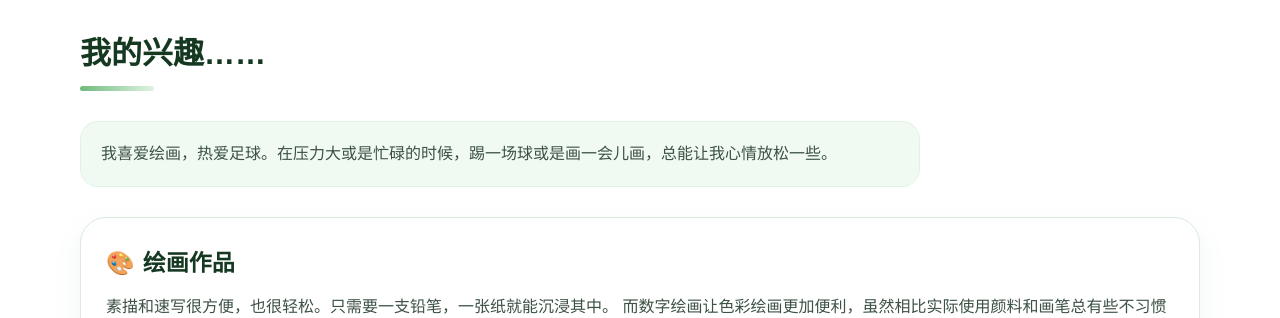
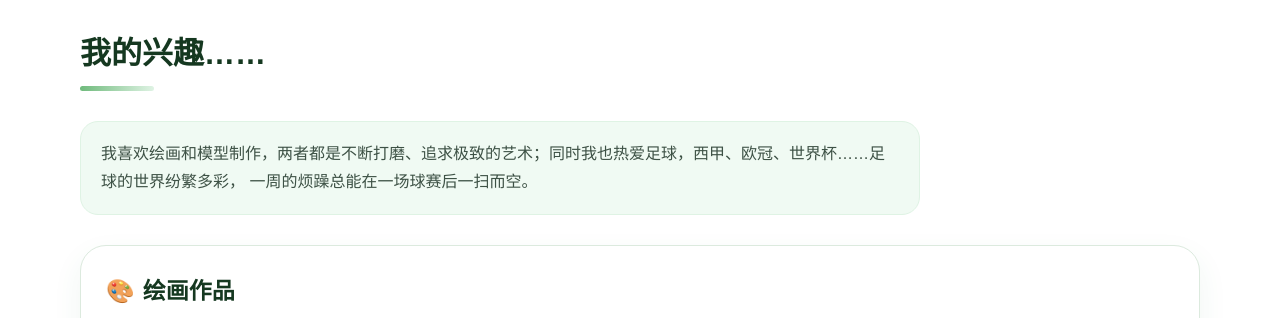
Before and after one commit to James-Xie07/James-Xie07.github.io, a plain HTML site: page index.html in a window 1280 px wide. Shown: the part 3600-3918 px from the top of the page. Drawn offline with Linux system fonts and the light colour scheme.

Commit message:
Update index.html

```diff
--- a/index.html
+++ b/index.html
@@ -257,7 +257,8 @@
       <div class="container">
         <h2>我的兴趣……</h2>
         <p class="section-intro">
-          我喜爱绘画，热爱足球。在压力大或是忙碌的时候，踢一场球或是画一会儿画，总能让我心情放松一些。
+          我喜欢绘画和模型制作，两者都是不断打磨、追求极致的艺术；同时我也热爱足球，西甲、欧冠、世界杯……足球的世界纷繁多彩，
+          一周的烦躁总能在一场球赛后一扫而空。
         </p>
 
         <div class="hobby-grid">
@@ -307,7 +308,7 @@
               </div>
             </div>
               <button class="fade-expand" type="button" id="drawingExpandBtn">
-                <span>More↓</span>
+                <span>More ↓</span>
               </button>
             </div>
           </article>
@@ -472,7 +473,7 @@
       if (drawingGallery.classList.contains("expanded")) {
         drawingExpandBtn.querySelector("span").textContent = "Close";
       } else {
-        drawingExpandBtn.querySelector("span").textContent = "More↓";
+        drawingExpandBtn.querySelector("span").textContent = "More ↓";
       }
     });
   }
```
